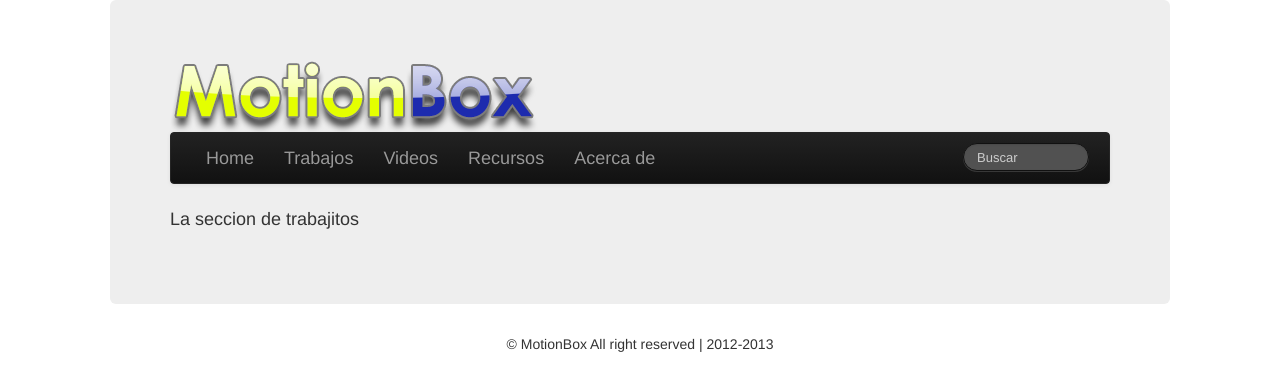
After one commit to Poltero/motionbox, a PHP site: template web/trabajos.html.twig in a window 1280 px wide. The commit adds this page. Shown: the top 391 px of the page. Run offline with PHP 8.4, Linux system fonts and the light colour scheme; the template is opened without the code that fills it, so the values that code supplies are empty; some libraries are stand-ins or nearby versions.

Commit message:
add section trabajos

```diff
--- a/web/home.html.twig
+++ b/web/home.html.twig
@@ -4,4 +4,5 @@
 
 {% block content %}
     <p>Esta es la pagina de bienvenida</p>
+
 {% endblock %}
--- a/web/layout.html.twig
+++ b/web/layout.html.twig
@@ -11,6 +11,7 @@
 </head>
 <body>
 <div class="container hero-unit">
+    <!--<div class="alert alert-success">Mensaje </div>-->
     <img src="../public/img/logo.png">
     <div class="navbar navbar-inverse">
       <div class="navbar-inner">
@@ -22,11 +23,11 @@
           </a>
           <div class="nav-collapse collapse">
             <ul class="nav">
-              <li class="active"><a href="#">Home</a></li>
-              <li><a href="#about">Trabajos</a></li>
+              <li class="{% if rute == 'home' %}active{% endif %}"><a href="{{ path('home') }}">Home</a></li>
+              <li class="{% if rute == 'trabajos' %}active{% endif %}"><a href="{{ path('trabajos') }}">Trabajos</a></li>
               <li><a href="#contact">Videos</a></li>
               <li><a href="#contact">Recursos</a></li>
-              <li><a href="#contact">Acerca</a></li>
+              <li><a href="#contact">Acerca de</a></li>
             </ul>
             <form class="navbar-search pull-right" action="" style="margin-top:10px">
                 <input type="text" class="search-query span2" placeholder="Buscar" style="padding:13px">
--- /dev/null
+++ b/web/trabajos.html.twig
@@ -0,0 +1,7 @@
+{% extends 'layout.html.twig' %}
+
+{% block title %}Trabajos de MotionBox{% endblock %}
+
+{% block content %}
+    <p>La seccion de trabajitos</p>
+{% endblock %}
```
Also changed, not shown: src/controllers.php (+11 -1 lines).
